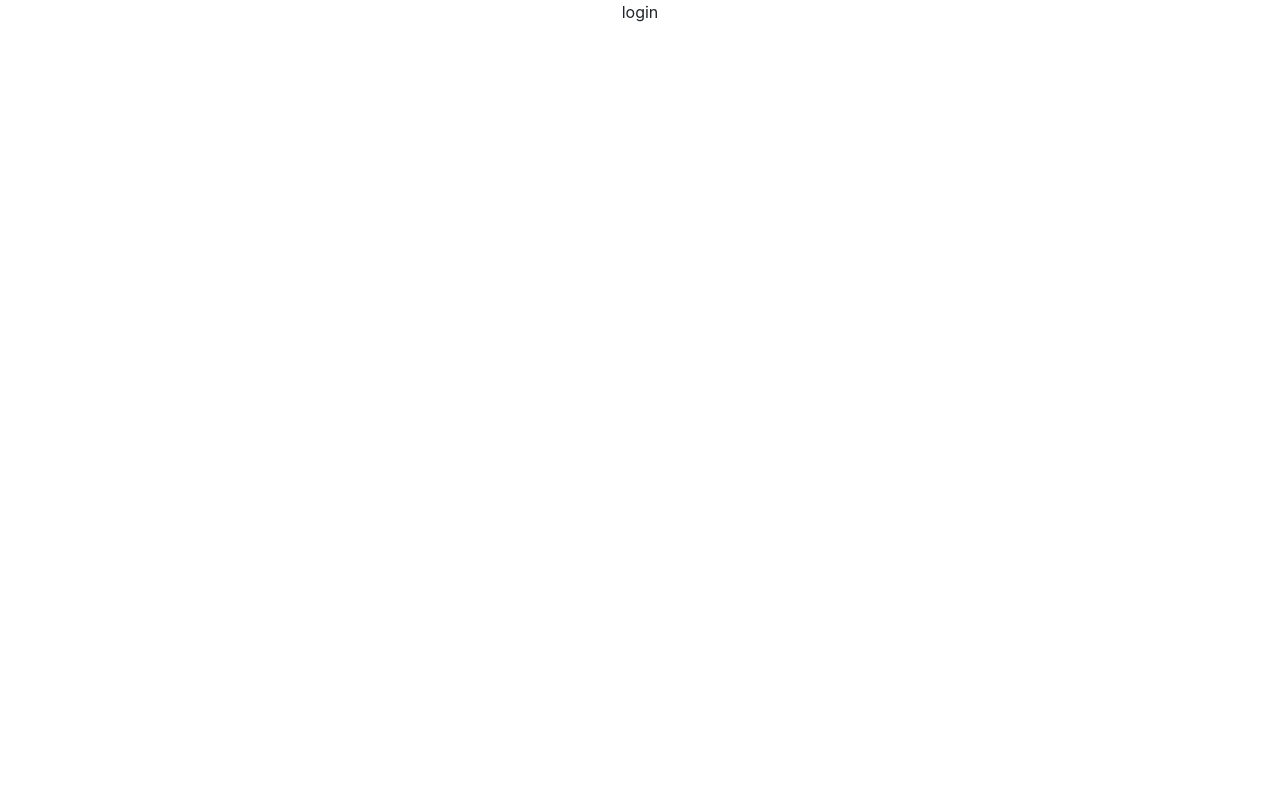
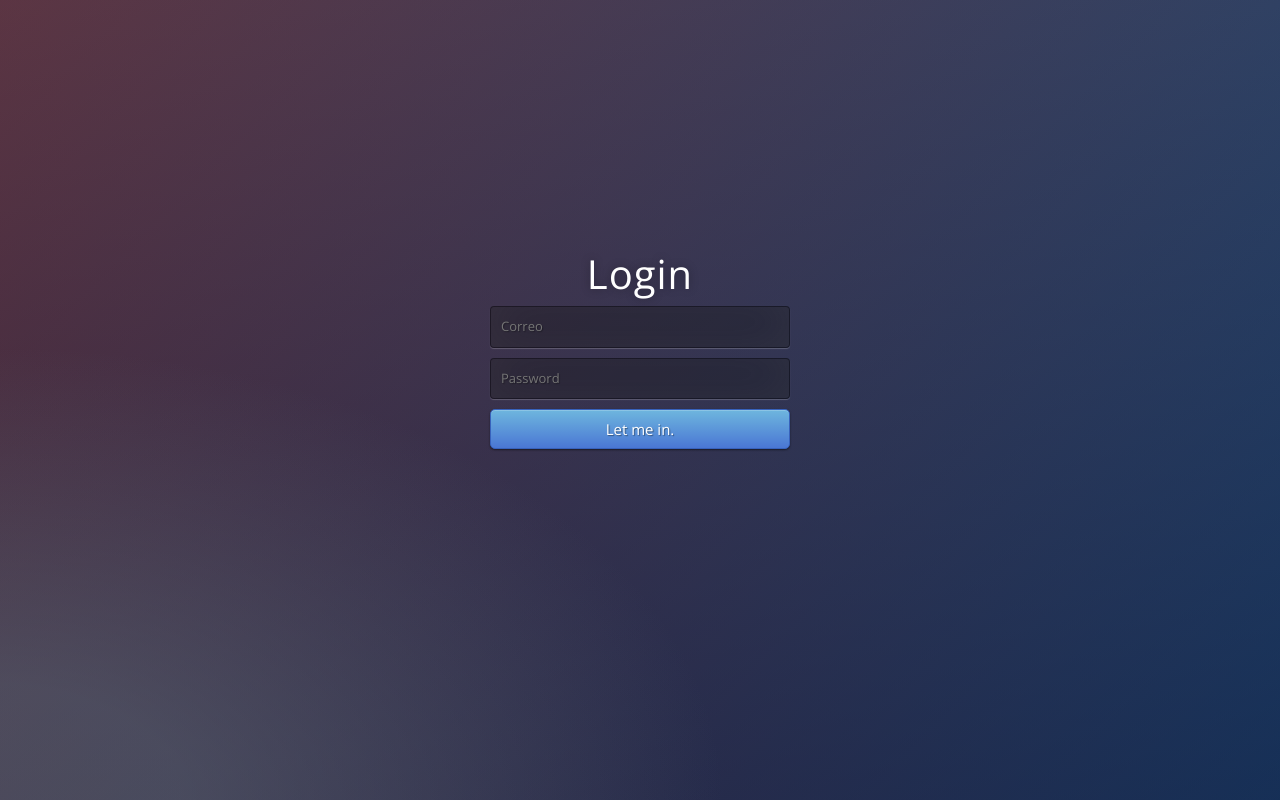
Before and after one commit to RafaelVillaneda/Proyecto_Topicos_Selectos_Web, a React (Create React App) app in the folder frontend/: page /login in a window 1280 px wide. Built offline with nearby package versions, Linux system fonts and the light colour scheme.

Commit message:
Se emepezo a trabajar con el login
Se cargo un asset de login en su respectivo componente "login.js"

```diff
--- /dev/null
+++ b/frontend/src/assets/login_css.css
@@ -0,0 +1,57 @@
+@import url(https://fonts.googleapis.com/css?family=Open+Sans);
+.btn { display: inline-block; *display: inline; *zoom: 1; padding: 4px 10px 4px; margin-bottom: 0; font-size: 13px; line-height: 18px; color: #333333; text-align: center;text-shadow: 0 1px 1px rgba(255, 255, 255, 0.75); vertical-align: middle; background-color: #f5f5f5; background-image: -moz-linear-gradient(top, #ffffff, #e6e6e6); background-image: -ms-linear-gradient(top, #ffffff, #e6e6e6); background-image: -webkit-gradient(linear, 0 0, 0 100%, from(#ffffff), to(#e6e6e6)); background-image: -webkit-linear-gradient(top, #ffffff, #e6e6e6); background-image: -o-linear-gradient(top, #ffffff, #e6e6e6); background-image: linear-gradient(top, #ffffff, #e6e6e6); background-repeat: repeat-x; filter: progid:dximagetransform.microsoft.gradient(startColorstr=#ffffff, endColorstr=#e6e6e6, GradientType=0); border-color: #e6e6e6 #e6e6e6 #e6e6e6; border-color: rgba(0, 0, 0, 0.1) rgba(0, 0, 0, 0.1) rgba(0, 0, 0, 0.25); border: 1px solid #e6e6e6; -webkit-border-radius: 4px; -moz-border-radius: 4px; border-radius: 4px; -webkit-box-shadow: inset 0 1px 0 rgba(255, 255, 255, 0.2), 0 1px 2px rgba(0, 0, 0, 0.05); -moz-box-shadow: inset 0 1px 0 rgba(255, 255, 255, 0.2), 0 1px 2px rgba(0, 0, 0, 0.05); box-shadow: inset 0 1px 0 rgba(255, 255, 255, 0.2), 0 1px 2px rgba(0, 0, 0, 0.05); cursor: pointer; *margin-left: .3em; }
+.btn:hover, .btn:active, .btn.active, .btn.disabled, .btn[disabled] { background-color: #e6e6e6; }
+.btn-large { padding: 9px 14px; font-size: 15px; line-height: normal; -webkit-border-radius: 5px; -moz-border-radius: 5px; border-radius: 5px; }
+.btn:hover { color: #333333; text-decoration: none; background-color: #e6e6e6; background-position: 0 -15px; -webkit-transition: background-position 0.1s linear; -moz-transition: background-position 0.1s linear; -ms-transition: background-position 0.1s linear; -o-transition: background-position 0.1s linear; transition: background-position 0.1s linear; }
+.btn-primary, .btn-primary:hover { text-shadow: 0 -1px 0 rgba(0, 0, 0, 0.25); color: #ffffff; }
+.btn-primary.active { color: rgba(255, 255, 255, 0.75); }
+.btn-primary { background-color: #4a77d4; background-image: -moz-linear-gradient(top, #6eb6de, #4a77d4); background-image: -ms-linear-gradient(top, #6eb6de, #4a77d4); background-image: -webkit-gradient(linear, 0 0, 0 100%, from(#6eb6de), to(#4a77d4)); background-image: -webkit-linear-gradient(top, #6eb6de, #4a77d4); background-image: -o-linear-gradient(top, #6eb6de, #4a77d4); background-image: linear-gradient(top, #6eb6de, #4a77d4); background-repeat: repeat-x; filter: progid:dximagetransform.microsoft.gradient(startColorstr=#6eb6de, endColorstr=#4a77d4, GradientType=0);  border: 1px solid #3762bc; text-shadow: 1px 1px 1px rgba(0,0,0,0.4); box-shadow: inset 0 1px 0 rgba(255, 255, 255, 0.2), 0 1px 2px rgba(0, 0, 0, 0.5); }
+.btn-primary:hover, .btn-primary:active, .btn-primary.active, .btn-primary.disabled, .btn-primary[disabled] { filter: none; background-color: #4a77d4; }
+.btn-block { width: 100%; display:block; }
+
+* { -webkit-box-sizing:border-box; -moz-box-sizing:border-box; -ms-box-sizing:border-box; -o-box-sizing:border-box; box-sizing:border-box; }
+
+html { width: 100%; height:100%; overflow:hidden; }
+
+body {
+	width: 100%;
+	height:100%;
+	font-family: 'Open Sans', sans-serif;
+	background: #eb2d0f;
+	background: -moz-radial-gradient(0% 100%, ellipse cover, rgba(104,128,138,.4) 10%,rgba(138,114,76,0) 40%),-moz-linear-gradient(top,  rgba(57,173,219,.25) 0%, rgba(42,60,87,.4) 100%), -moz-linear-gradient(-45deg,  #d6c2c2 0%, #092756 100%);
+	background: -webkit-radial-gradient(0% 100%, ellipse cover, rgba(104,128,138,.4) 10%,rgba(138,114,76,0) 40%), -webkit-linear-gradient(top,  rgba(57,173,219,.25) 0%,rgba(42,60,87,.4) 100%), -webkit-linear-gradient(-45deg,  #eac7c9 0%,#092756 100%);
+	background: -o-radial-gradient(0% 100%, ellipse cover, rgba(104,128,138,.4) 10%,rgba(138,114,76,0) 40%), -o-linear-gradient(top,  rgba(57,173,219,.25) 0%,rgba(42,60,87,.4) 100%), -o-linear-gradient(-45deg,  #0aeb0a 0%,#092756 100%);
+	background: -ms-radial-gradient(0% 100%, ellipse cover, rgba(104,128,138,.4) 10%,rgba(138,114,76,0) 40%), -ms-linear-gradient(top,  rgba(57,173,219,.25) 0%,rgba(42,60,87,.4) 100%), -ms-linear-gradient(-45deg,  #670d10 0%,#092756 100%);
+	background: -webkit-radial-gradient(0% 100%, ellipse cover, rgba(104,128,138,.4) 10%,rgba(138,114,76,0) 40%), linear-gradient(to bottom,  rgba(57,173,219,.25) 0%,rgba(42,60,87,.4) 100%), linear-gradient(135deg,  #670d10 0%,#092756 100%);
+	filter: progid:DXImageTransform.Microsoft.gradient( startColorstr='#3E1D6D', endColorstr='#092756',GradientType=1 );
+}
+.login {
+	position: absolute;
+	top: 50%;
+	left: 50%;
+	margin: -150px 0 0 -150px;
+	width:300px;
+	height:300px;
+}
+.login h1 { color: #fff; text-shadow: 0 0 10px rgba(0,0,0,0.3); letter-spacing:1px; text-align:center; }
+
+input {
+	width: 100%;
+	margin-bottom: 10px;
+	background: rgba(0,0,0,0.3);
+	border: none;
+	outline: none;
+	padding: 10px;
+	font-size: 13px;
+	color: #fff;
+	text-shadow: 1px 1px 1px rgba(0,0,0,0.3);
+	border: 1px solid rgba(0,0,0,0.3);
+	border-radius: 4px;
+	box-shadow: inset 0 -5px 45px rgba(100,100,100,0.2), 0 1px 1px rgba(255,255,255,0.2);
+	-webkit-transition: box-shadow .5s ease;
+	-moz-transition: box-shadow .5s ease;
+	-o-transition: box-shadow .5s ease;
+	-ms-transition: box-shadow .5s ease;
+	transition: box-shadow .5s ease;
+}
+input:focus { box-shadow: inset 0 -5px 45px rgba(100,100,100,0.4), 0 1px 1px rgba(255,255,255,0.2); }
--- a/frontend/src/components/login.js
+++ b/frontend/src/components/login.js
@@ -1,8 +1,20 @@
 import React from 'react'
+import '../assets/login_css.css';
+
 
 const login = () => {
+
+
+
   return (
-    <div>login</div>
+    <div className="login">
+      <h1>Login</h1>
+      <form method="post">
+        <input type="email" name="u" placeholder="Correo" required="required" />
+        <input type="password" name="p" placeholder="Password" required="required" />
+        <button type="submit" className="btn btn-primary btn-block btn-large">Let me in.</button>
+      </form>
+    </div>
   )
 }
 
```
